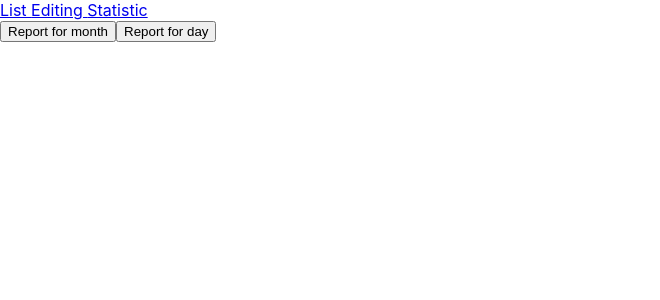
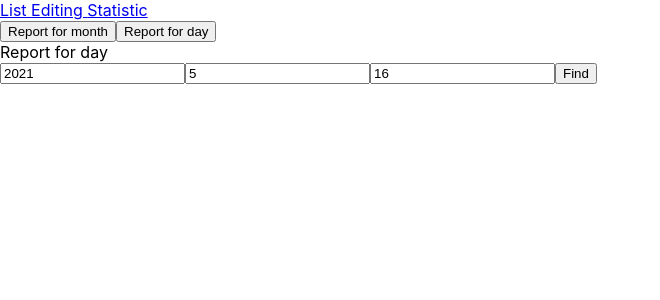
Before and after one commit to fox1s/snack_vending_machine, a React (Create React App) app: page /statistic in a window 1280 px wide. Both pictures are taken after a click on the button "Report for day". Shown: the top 300 px of the page, without its empty margins (0-660 px from the left). Built offline with nearby package versions, Linux system fonts and the light colour scheme.

Commit message:
work addCategory, addItem, purchase ,list ,report month

```diff
--- a/src/components/statistic/Statistic.js
+++ b/src/components/statistic/Statistic.js
@@ -5,9 +5,12 @@ export default function Statistic() {
     const [monthFlag, setMonthFlag] = useState(false); // buttons logic
     const [dayFlag, setDayFlag] = useState(false);     // buttons logic
     const [filterDate, setFilterDate] = useState([])
+    const [filterDayDate, setFilterDayDate] = useState([])
 
     const [inputValue, setInputValue] = useState({year: '2021', month: '5'}); //react from
+    const [inputDayValue, setInputDayValue] = useState({year: '2021', month: '5', day: '16'}); //react from
     const monthReportForm = useRef(null);
+    const dayReportForm = useRef(null);
     const categoryList = useSelector(({categoryList}) => categoryList.categoryList);
 
     ////////////////////////////////////////// buttons logic
@@ -44,6 +47,27 @@ export default function Statistic() {
         })
     }
 
+    const onInputDayReport = () => {
+        setInputDayValue({
+            year: dayReportForm.current[0].value,
+            month: dayReportForm.current[1].value,
+            day: dayReportForm.current[2].day
+        })
+    }
+    const onFormSubmitDayReport = (e) => {
+        e.preventDefault();
+        let dateArr = [];
+        categoryList.forEach(category => {
+            if (category.purchase.length > 0) {
+                category.purchase.forEach(date => {
+                    dateArr.push({...date, name: category.name, price: +category.price})
+                })
+            }
+        })
+        const chosenData = `${e.target[0].value}-${e.target[1].value.length === 1 ? '0' + e.target[1].value : e.target[1].value}-${e.target[2].value}`;
+        const filter = dateArr.filter(date => date.date === chosenData)
+        setFilterDayDate(filter);
+    }
     return (
         <div>
             <button onClick={onClickMonthReport}>Report for month</button>
@@ -60,9 +84,10 @@ export default function Statistic() {
                 </form>
                 {filterDate.length > 0 &&
                 <div>
-                    <div>Total: {filterDate.reduce((acc, {price}) => {
-                        return acc + price
-                    }, 0)}$</div>
+                    <div>Total: {filterDate.reduce((acc, value) => {
+                        return acc + (value.price * value.count)
+                    }, 0)}$
+                    </div>
 
 
                     <div>
@@ -76,22 +101,29 @@ export default function Statistic() {
 
             </div>}
 
-            {/*{dayFlag && <div>*/}
-            {/*    Report for day*/}
+            {dayFlag && <div>
+                Report for day
+                <form action="" onSubmit={onFormSubmitDayReport} ref={dayReportForm}>
+                    <input type={"number"} onInput={onInputDayReport} value={inputDayValue.year}/>
+                    <input type={"number"} onInput={onInputDayReport} value={inputDayValue.month}/>
+                    <input type={"number"} onInput={onInputDayReport} value={inputDayValue.day}/>
+                    <button>Find</button>
+                </form>
+                {filterDayDate.length > 0 &&
+                <div>
+                    <div>Total: {filterDayDate.reduce((acc, value) => {
+                        return acc + (value.price * value.count)
+                    }, 0)}$
+                    </div>
+                    <div>
+                        {filterDayDate.map((value, id) => <div
+                            key={id}>{value.name} - {value.count} - {value.date}</div>)}
+                    </div>
+                </div>
 
-            {/*    <form action="" onSubmit={onFormSubmit} ref={monthReportForm}>*/}
-            {/*        <input type={"number"} onInput={onInp} value={inputValue.year}/>*/}
-            {/*        <input type={"number"} onInput={onInp} value={inputValue.month}/>*/}
-            {/*        <input type={"number"} onInput={onInp} value={inputValue.day}/>*/}
-            {/*        <button>Find</button>*/}
-            {/*    </form>*/}
-            {/*    {filterDate.length > 0 &&*/}
-            {/*    <div>*/}
-            {/*        {filterDate.map((value, id) => <div key={id}>{value.name} - {value.count} - {value.date}</div>)}*/}
-            {/*    </div>*/}
-            {/*    }*/}
+                }
 
-            {/*</div>}*/}
+            </div>}
         </div>
     );
 }
```
